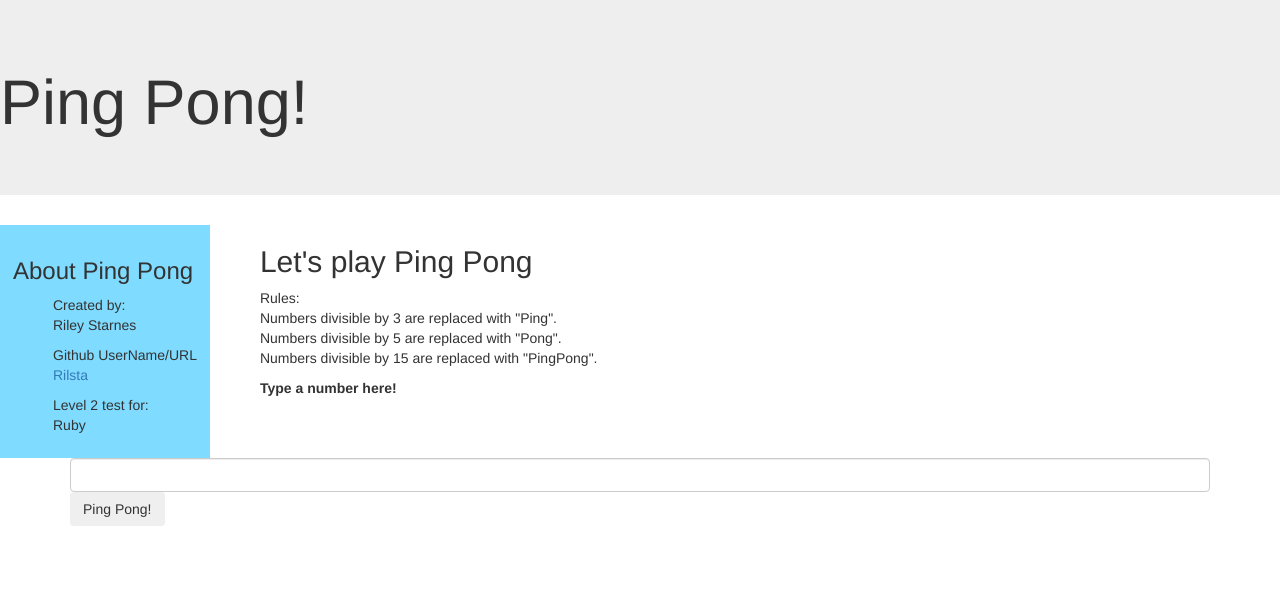
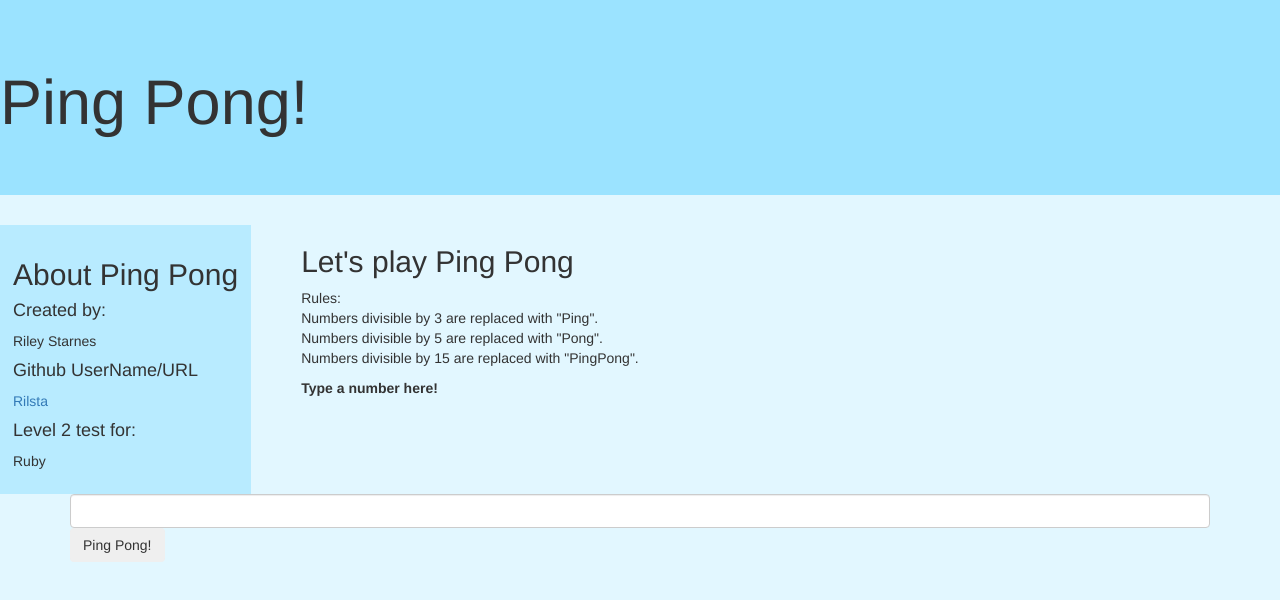
Before and after one commit to Rilsta/PingPong, a plain HTML site: page Index.html in a window 1280 px wide. Drawn offline with Linux system fonts and the light colour scheme.

Commit message:
Finish styling for column1 and alter the html for column1 for aesthetics

```diff
--- a/Index.html
+++ b/Index.html
@@ -13,19 +13,17 @@
     </div>
 
     <div class="column1">
-        <h3>About Ping Pong</h3>
-          <ul>Created by:
-            <li>Riley Starnes</li>
-          </ul>
-          <ul>Github UserName/URL
-            <li><a href="https://github.com/Rilsta/PingPongPlacementTest">Rilsta</a></li>
-          </ul>
-          <ul>Level 2 test for:
-            <li>Ruby</li>
-          </ul>
+        <h2>About Ping Pong</h2>
+          <h4>Created by:</h4>
+            <p>Riley Starnes</p>
+          <h4>Github UserName/URL</h4>
+            <p><a href="https://github.com/Rilsta/PingPongPlacementTest">Rilsta</a></p>
+          <h4>Level 2 test for:</h4>
+            <p>Ruby</p>
       </div>
 
     <div class="container">
+
       <div class="column2">
 
         <h2>Let's play Ping Pong</h2>
--- a/css/styles.css
+++ b/css/styles.css
@@ -1,11 +1,23 @@
+body{
+  background-color: #E2F7FF;
+}
+
 ul{
   list-style: none;
 }
 
+.jumbotron{
+  background-color: #9BE3FF;
+}
+
 .column1{
   margin-right: 50px;
-  border: 3px solid #7FDBFF;
+  border: 3px solid #B8EBFF;
   padding: 10px;
-  background-color: #7FDBFF;
+  background-color: #B8EBFF;
   float:left;
 }
+
+.column1 h5{
+  font-weight: bold;
+}
```
